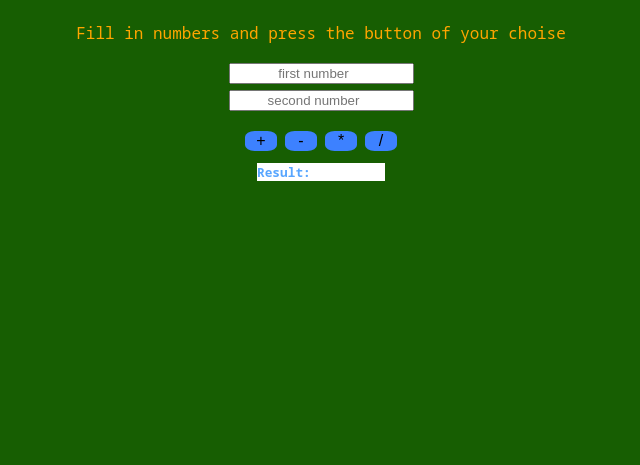
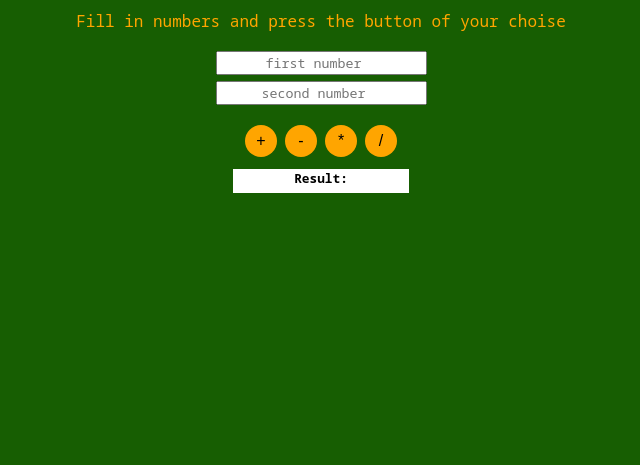
Before and after one commit to riittagerhards/calculator, a plain HTML site: page index.html in a window 1280 px wide. Shown: the part 351-816 px from the top of the page, without its empty margins (319-959 px from the left). Drawn offline with Linux system fonts and the light colour scheme.

Commit message:
Modify createInputComponent and styling

```diff
--- a/lib/createInputComponent.js
+++ b/lib/createInputComponent.js
@@ -1,10 +1,10 @@
 import { createElement } from "./elements.js";
 
-export function createInputComponent(placeholder) {
+export function createInputComponent(props) {
   const inputNumber = createElement("input", {
     type: "number",
     className: "input-field",
-    placeholder: placeholder,
+    placeholder: props.placeholder,
   });
 
   return inputNumber;
--- a/main.js
+++ b/main.js
@@ -14,8 +14,8 @@ function createApp() {
   appElement.append(titleComponent);
   appElement.append(instructionComponent);
 
-  const firstNumber = createInputComponent("first number");
-  const secondNumber = createInputComponent("second number");
+  const firstNumber = createInputComponent({ placeholder: "first number" });
+  const secondNumber = createInputComponent({ placeholder: "second number" });
   appElement.append(firstNumber, secondNumber);
 
   const wrapperElement = createElement("div", {
--- a/style.css
+++ b/style.css
@@ -53,6 +53,7 @@ h5 {
 
 .input-field {
   margin: 0.2rem;
+  font-family: var(--font-family);
   text-align: center;
 }
 
@@ -63,16 +64,18 @@ h5 {
 }
 
 .button {
-  background-color: rgb(61, 129, 255);
+  background-color: orange;
   border: 0;
-  border-radius: 30%;
+  border-radius: 50%;
   font-size: 1rem;
   width: 2rem;
+  height: 2rem;
 }
 
 .result {
   background-color: white;
-  width: 8rem;
+  color: black;
+  width: 11rem;
+  height: 1.5rem;
   font-size: 0.8rem;
-  text-align: left;
 }
```
